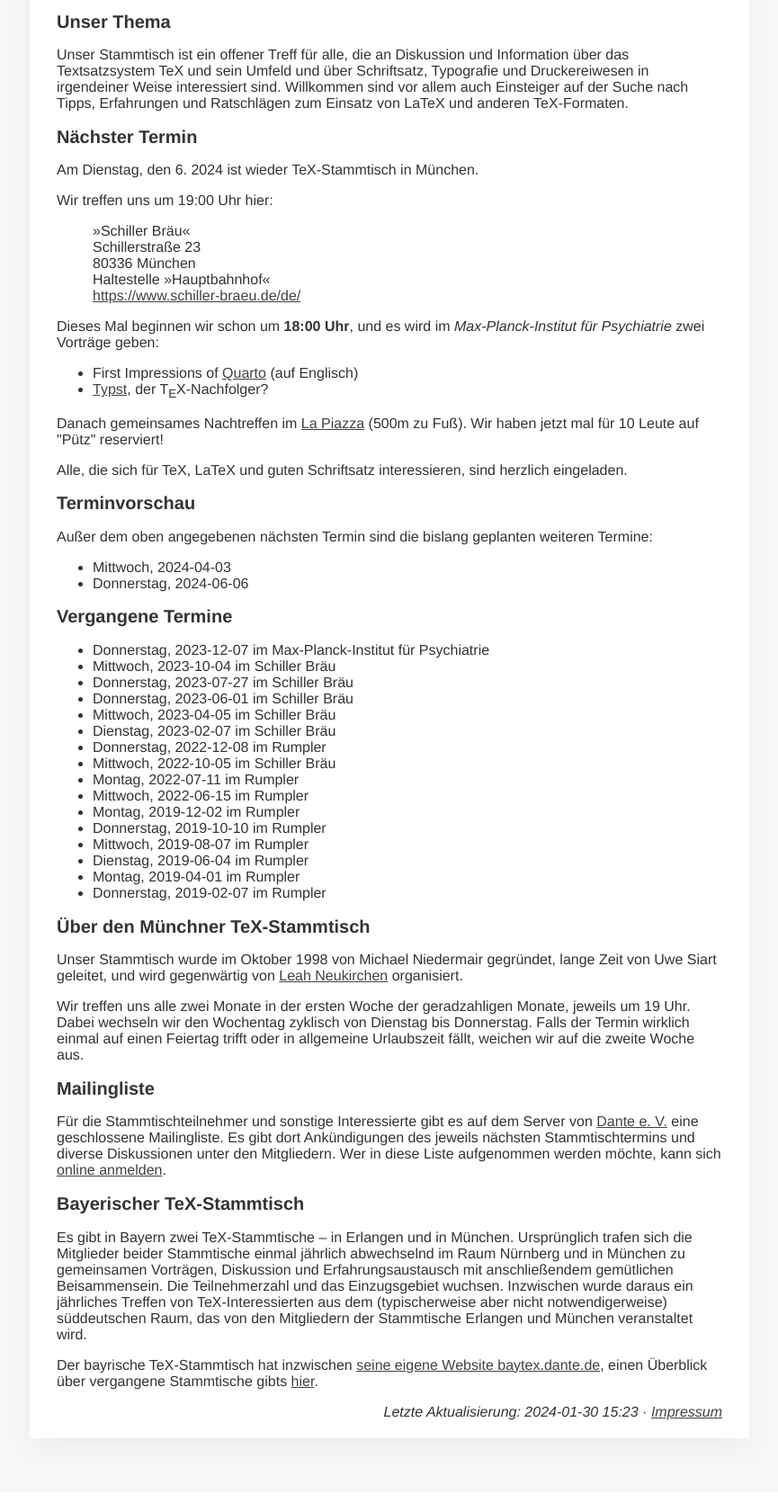
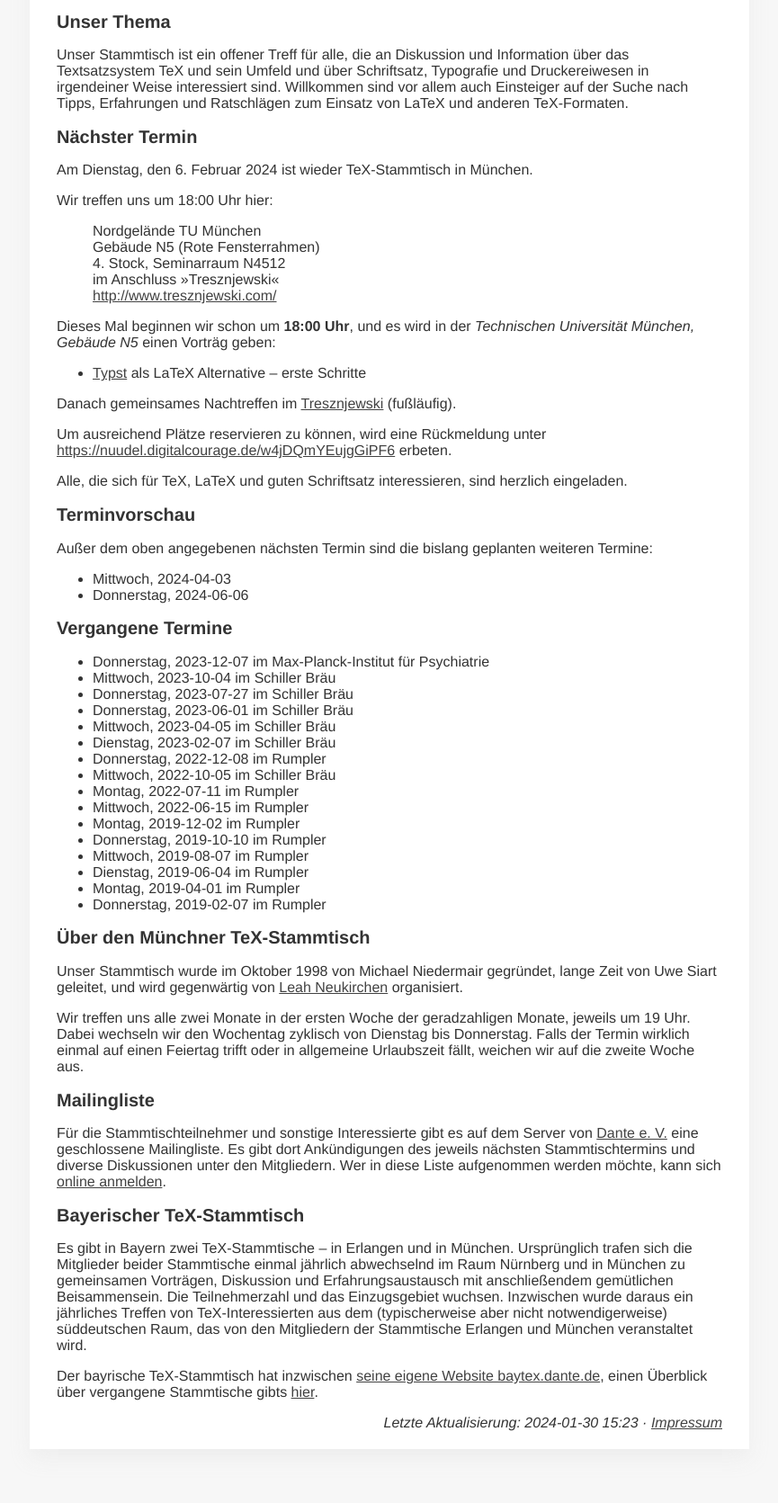
Before and after one commit to leahneukirchen/stammtisch-muenchen.dante.de, a PHP site: page / in a window 1280 px wide. Shown: the part 283-1954 px from the top of the page at 90% size, without its empty margins (207-1072 px from the left). Before the commit the page ends 1894 px from the top, so only its background shows below. Run offline with PHP 8.4, Linux system fonts and the light colour scheme; data that the repository does not hold is empty.

Commit message:
feb 2024

```diff
--- a/addresses.csv
+++ b/addresses.csv
@@ -2,3 +2,4 @@ ID;NAME;ADDRESS;CITY;DETAIL;URL
 Rumpler;Augustiner-Gaststätte »Rumpler«;Baumstraße 21;80469 München;Haltestelle »Fraunhoferstraße« (U1, U2, U7, U8);https://www.rumpler-augustiner.de/
 Schiller Bräu;»Schiller Bräu«;Schillerstraße 23;80336 München;Haltestelle »Hauptbahnhof«;https://www.schiller-braeu.de/de/
 Max-Planck-Institut für Psychiatrie;Max-Planck-Institut für Psychiatrie, im Anschluss »Trattoria La Piazza«;Kraepelinstr. 2;80804 München;Haltestelle »Scheidplatz« (U2, U3);https://trattoria-la-piazza.de/
+TUM;Nordgelände TU München;Gebäude N5 (Rote Fensterrahmen);4. Stock, Seminarraum N4512;im Anschluss »Tresznjewski«;http://www.tresznjewski.com/
--- a/anmerkung.php
+++ b/anmerkung.php
@@ -1,8 +1,7 @@
-Dieses Mal beginnen wir schon um <b>18:00 Uhr</b>, und es wird im
-<i>Max-Planck-Institut für Psychiatrie</i> zwei Vorträge geben:
+Dieses Mal beginnen wir schon um <b>18:00 Uhr</b>, und es wird in der
+<i>Technischen Universität München, Gebäude N5</i> einen Vorträg geben:
 <ul>
-<li>First Impressions of <a href="https://quarto.org">Quarto<a> (auf Englisch)</li>
-<li><a href="https://typst.app">Typst</a>, der T<sub>E</sub>X-Nachfolger?</li>
+<li><a href="https://typst.app">Typst</a> als LaTeX Alternative &ndash; erste Schritte</li>
 </ul>
 
-Danach gemeinsames Nachtreffen im <a href="https://trattoria-la-piazza.de/">La Piazza</a> (500m zu Fuß). Wir haben jetzt mal für 10 Leute auf "Pütz" reserviert!
+Danach gemeinsames Nachtreffen im <a href="http://www.tresznjewski.com/">Tresznjewski</a> (fußläufig).
--- a/dates.csv
+++ b/dates.csv
@@ -15,6 +15,6 @@ DATE;LOCATION;SIGNUP
 2023-07-27 19:00;Schiller Bräu;https://nuudel.digitalcourage.de/HdiYQUHkVggQ7cnk
 2023-10-04 19:00;Schiller Bräu;https://nuudel.digitalcourage.de/6UR4fl9f736iR6Ro
 2023-12-07 18:00;Max-Planck-Institut für Psychiatrie;
-2024-02-06 19:00;Schiller Bräu
+2024-02-06 18:00;TUM;https://nuudel.digitalcourage.de/w4jDQmYEujgGiPF6
 2024-04-03 19:00;Schiller Bräu
 2024-06-06 19:00;Schiller Bräu
--- a/index.php
+++ b/index.php
@@ -174,7 +174,7 @@ $json = [
 </script>
 
 <p>
-Am <?= $weekdays[$next["weekday"]] ?>, den <?= 0+$next["day"] ?>. <?= $months[$next["month"]] ?> <?= $next["year"] ?> ist wieder TeX-Stammtisch in München.
+Am <?= $weekdays[$next["weekday"]] ?>, den <?= 0+$next["day"] ?>. <?= $months[0+$next["month"]] ?> <?= $next["year"] ?> ist wieder TeX-Stammtisch in München.
 </p>
 
 <p>
```
